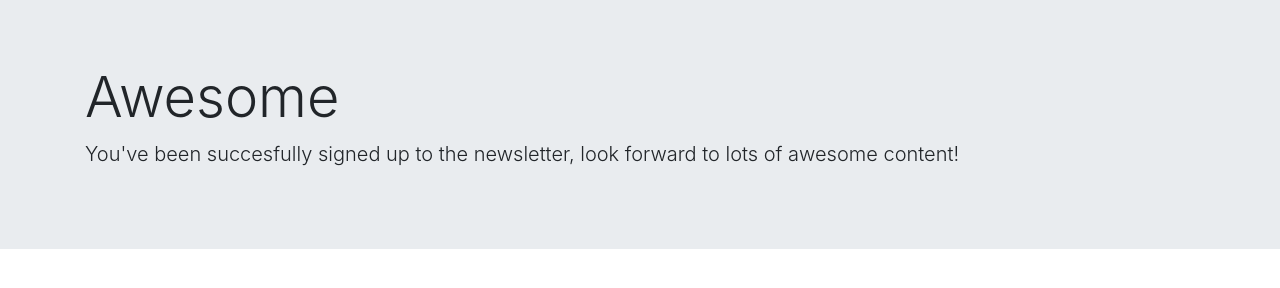
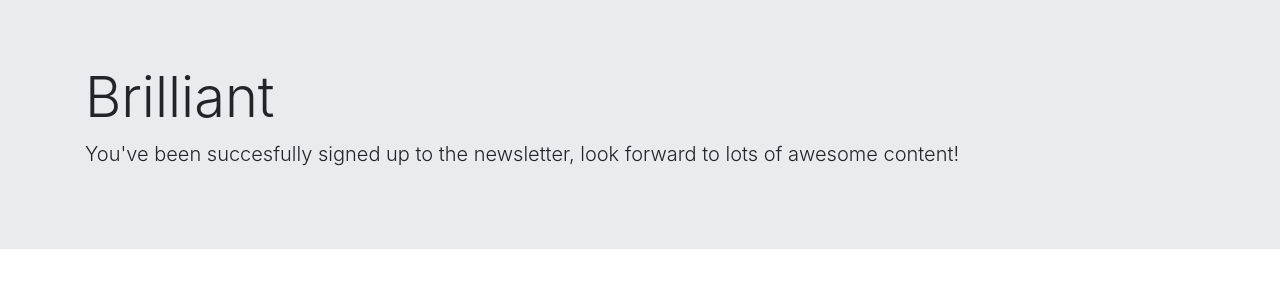
Before and after one commit to Chocovanilla7/Newsletter-app, a website: page success.html in a window 1280 px wide. Drawn offline with nearby package versions, Linux system fonts and the light colour scheme.

Commit message:
version-2

```diff
--- a/success.html
+++ b/success.html
@@ -14,7 +14,7 @@
   <body>
     <div class="jumbotron jumbotron-fluid">
       <div class="container">
-        <h1 class="display-4">Awesome</h1>
+        <h1 class="display-4">Brilliant</h1>
         <p class="lead">
           You've been succesfully signed up to the newsletter, look forward to lots of awesome
           content!
```
